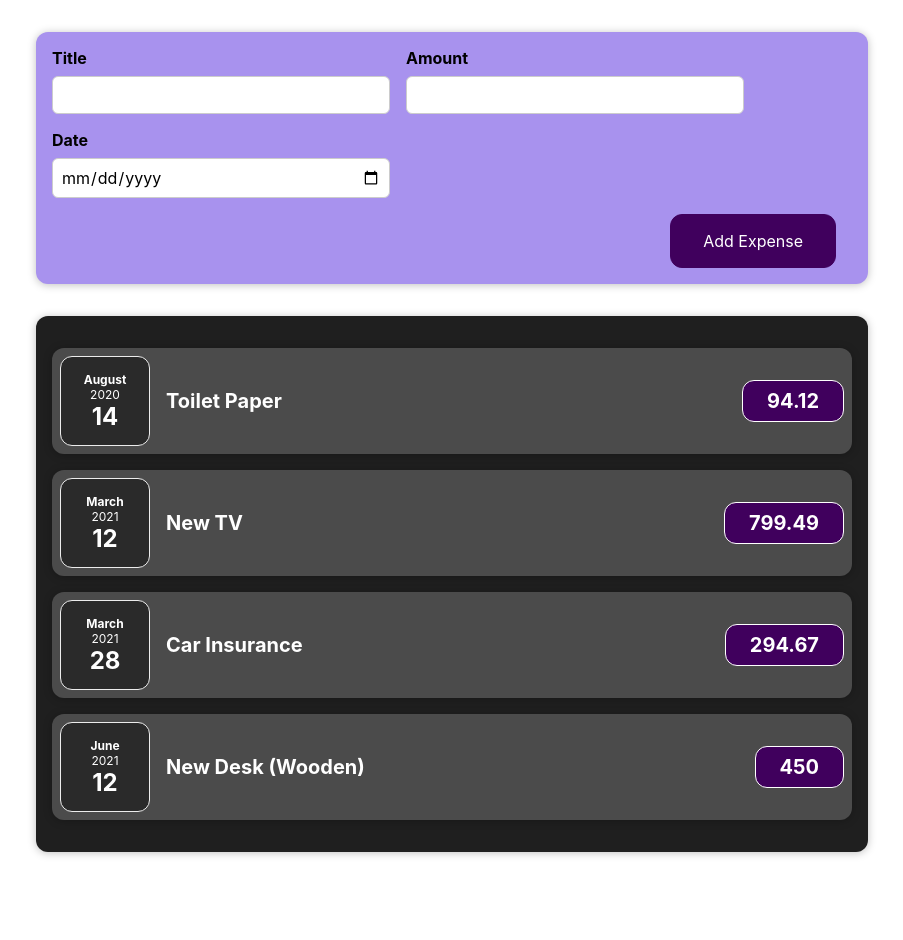
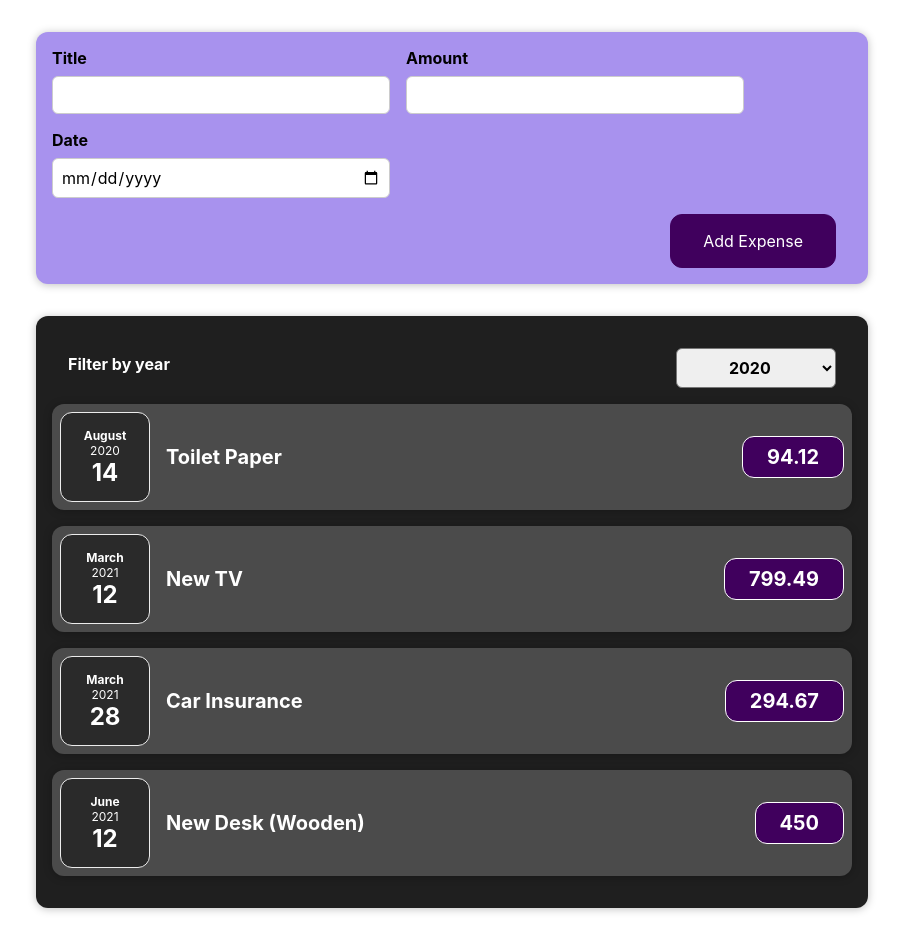
Before and after one commit to IvanHrushevich/react-expense-tracker, a React (Create React App) app: page / in a window 1280 px wide. Shown: the whole page, without its empty margins (188-1091 px from the left). Before the commit the page ends 884 px from the top, so only its background shows below. Built offline with nearby package versions, Linux system fonts and the light colour scheme.

Commit message:
improve ExpensesFilter component

```diff
--- a/src/components/Expenses/Expenses.js
+++ b/src/components/Expenses/Expenses.js
@@ -1,11 +1,25 @@
+import { useState } from 'react';
+
 import ExpenseItem from './ExpenseItem';
+import ExpensesFilter from './ExpensesFilter';
 import Card from '../UI/Card';
 
 import './Expenses.css';
 
 const Expenses = props => {
+	const [filteredYear, setFilteredYear] = useState('2020');
+
+	const filterChangeHandler = selectedYear => {
+		console.log(`selectedYear`, selectedYear);
+		setFilteredYear(selectedYear);
+	};
+
 	return (
 		<Card className="expenses">
+			<ExpensesFilter
+				selected={filteredYear}
+				onChangeFilter={filterChangeHandler}
+			/>
 			<ExpenseItem
 				title={props.items[0].title}
 				amount={props.items[0].amount}
--- a/src/components/Expenses/ExpenseFilter.js
+++ b/src/components/Expenses/ExpensesFilter.js
@@ -2,12 +2,16 @@ import React from 'react';
 
 import './ExpensesFilter.css';
 
-const ExpensesFilter = () => {
+const ExpensesFilter = props => {
+	const dropdownChangeHandler = event => {
+		props.onChangeFilter(event.target.value);
+	};
+
 	return (
 		<div className="expenses-filter">
 			<div className="expenses-filter__control">
 				<label>Filter by year</label>
-				<select>
+				<select value={props.selected} onChange={dropdownChangeHandler}>
 					<option value="2022">2022</option>
 					<option value="2021">2021</option>
 					<option value="2020">2020</option>
```
Also changed, not shown: src/components/Expenses/ExpensesFilter.css (renamed from src/components/Expenses/ExpenseFilter.css).
